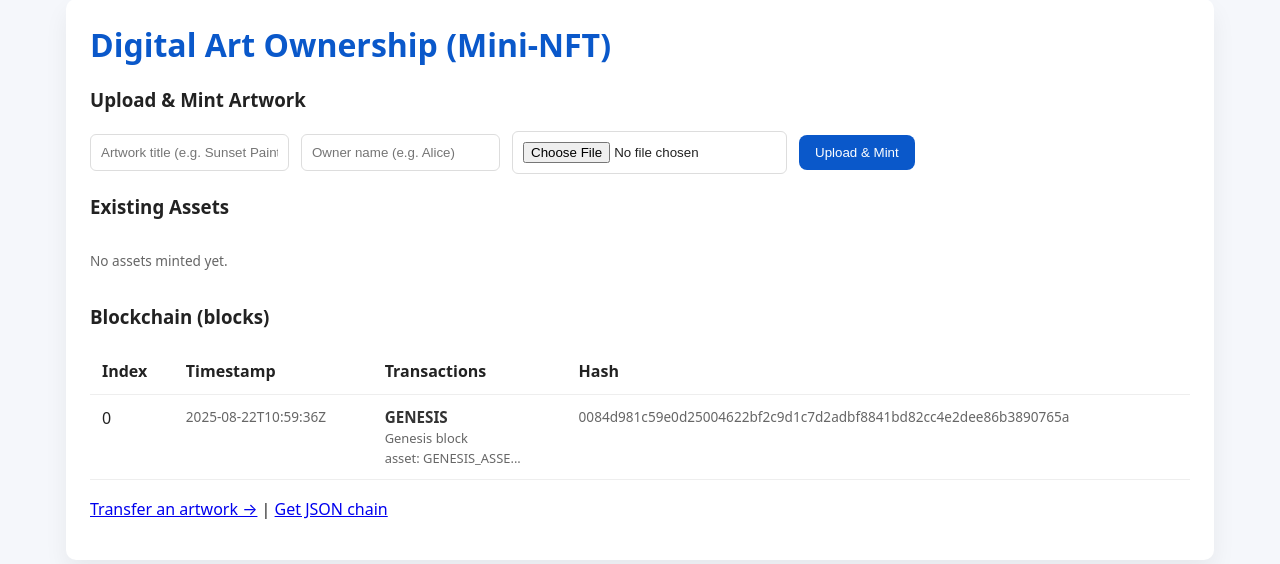
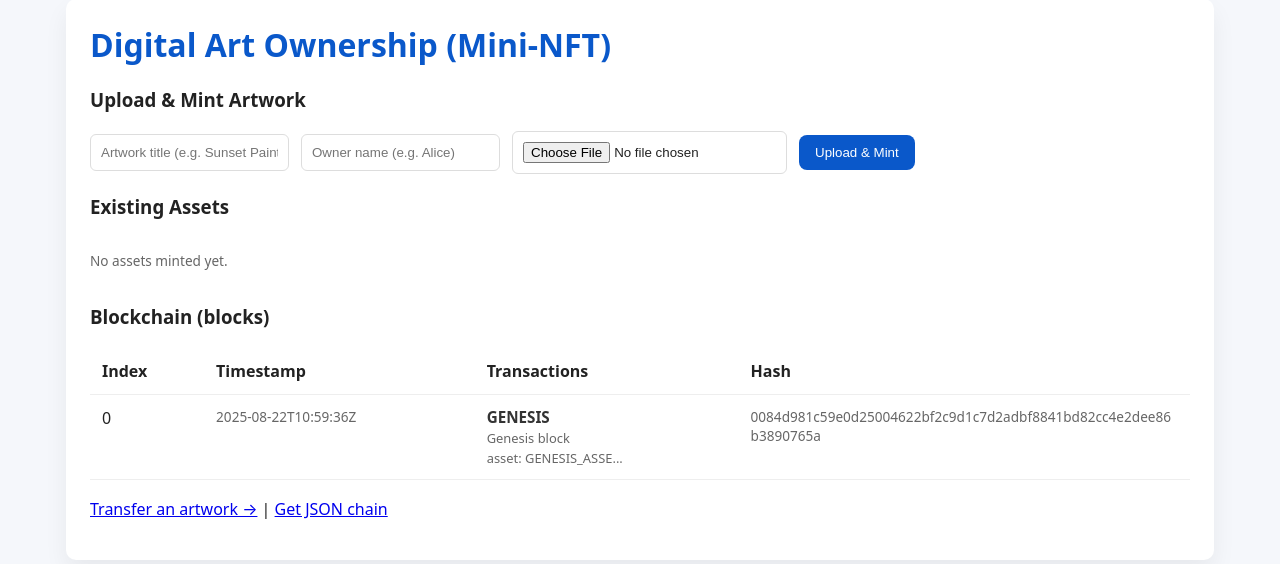
Before and after one commit to Jhasim9904/Blockchain-Art-Registry-NFT, a FastAPI app: page / in a window 1280 px wide. Shown: the part 29-593 px from the top of the page. Run offline with FastAPI, Linux system fonts and the light colour scheme.

Commit message:
added output images

```diff
--- a/templates/index.html
+++ b/templates/index.html
@@ -1,3 +1,4 @@
+<!-- templates\index.html -->
 <!DOCTYPE html>
 <html lang="en">
 <head>
@@ -19,7 +20,16 @@
   .tx { font-size:0.95em; color:#333; }
   .small { font-size:0.85em; color:#666; }
   .error { color:#b52; }
+
+  /* 🔥 NEW: fix hash overflow */
+  .hash-cell {
+    word-break: break-all;
+    white-space: normal;
+    overflow-wrap: anywhere;
+    max-width: 250px; /* optional: keeps hash column narrow */
+  }
 </style>
+
 </head>
 <body>
   <div class="wrap">
@@ -86,7 +96,7 @@
               {% if not loop.last %}<hr>{% endif %}
             {% endfor %}
           </td>
-          <td class="small">{{ block.hash }}</td>
+          <td class="small hash-cell">{{ block.hash }}</td>
         </tr>
         {% endfor %}
       </tbody>
--- a/templates/transfer.html
+++ b/templates/transfer.html
@@ -1,3 +1,4 @@
+<!-- templates\transfer.html -->
 <!DOCTYPE html>
 <html>
 <head>
```
Also changed, not shown: Output/op1.PNG (deleted), output/Art NFT Main.PNG (added), output/Fetch Hash Chain.PNG (added), output/Hash Blocks.PNG (added), output/Tamper Detection.PNG (added), output/Transfer.PNG (added), static/uploads/fae5f2f15addb02c482de2f12fe7c05cda594cb0a854789691c7805884fa31d4.jpg (added). Lines whose indentation alone changed are shown as unchanged.
